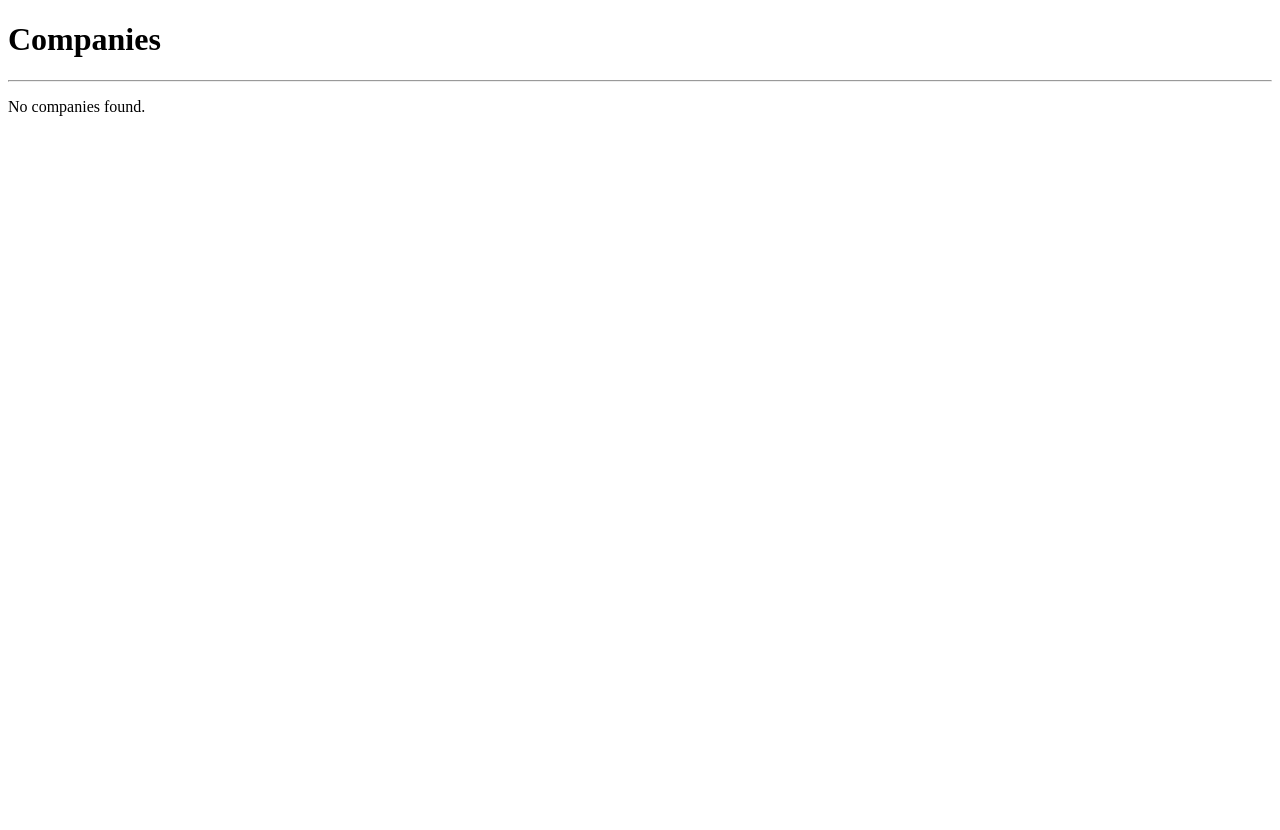
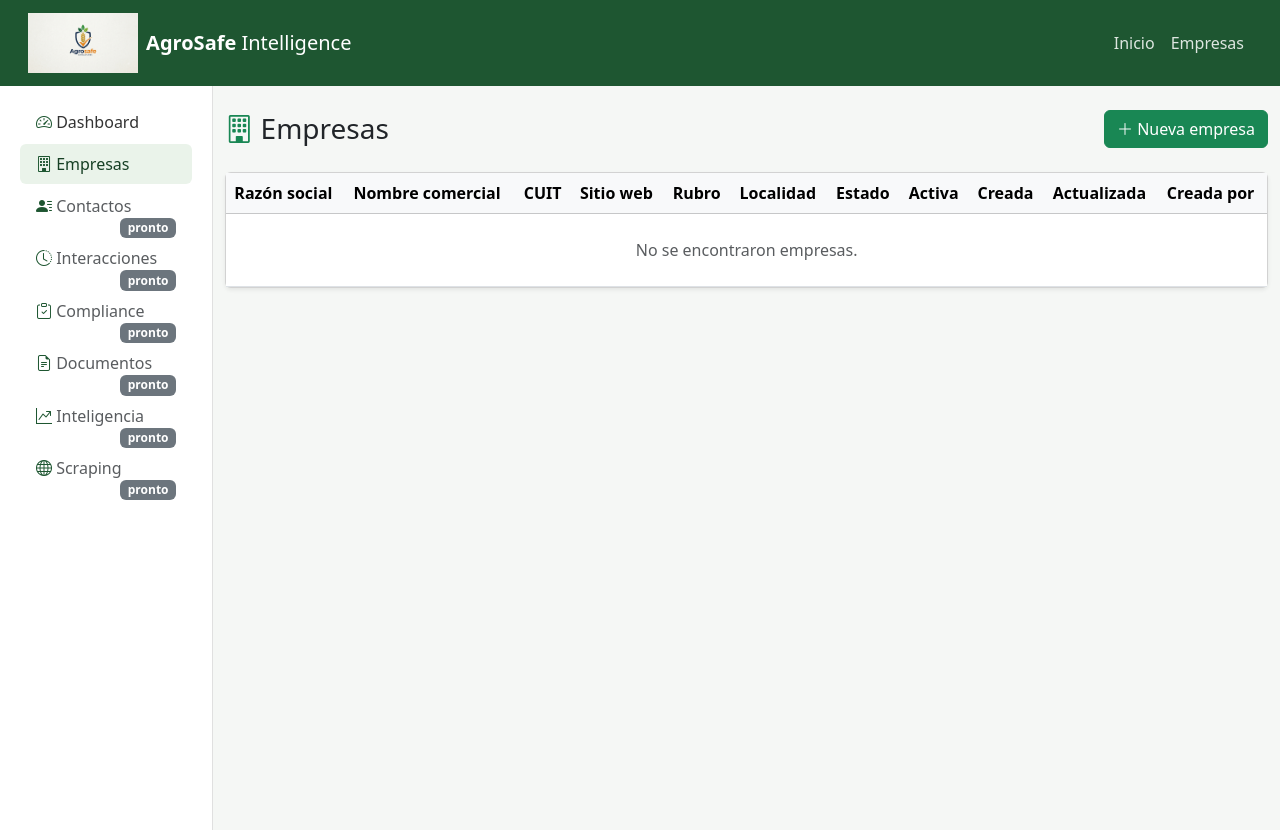
Before and after one commit to Pablo1653/Agrosafe-Intelligence, a Django app: page /companies/ in a window 1280 px wide. Before the commit the page ends 116 px from the top, so only its background shows below. Run offline with Django 5.2, Linux system fonts and the light colour scheme; data that the repository does not hold is empty; some libraries are stand-ins or nearby versions.

Commit message:
companies represented as templates

```diff
--- a/agrosafe/settings.py
+++ b/agrosafe/settings.py
@@ -117,3 +117,4 @@ USE_TZ = True
 # https://docs.djangoproject.com/en/6.0/howto/static-files/
 
 STATIC_URL = 'static/'
+STATICFILES_DIRS = [BASE_DIR / "static"]
--- a/apps/companies/templates/companies/company_list.html
+++ b/apps/companies/templates/companies/company_list.html
@@ -1,26 +1,83 @@
+{% extends "base.html" %}
 
+{% block title %}Empresas | AgroSafe Intelligence{% endblock %}
 
-<!DOCTYPE html>
-<html lang="en">
-<head>
-    <meta charset="UTF-8">
-    <title>Companies</title>
-</head>
-<body>
+{% block content %}
+    <div class="d-flex justify-content-between align-items-center mb-4">
+        <h1 class="h3 mb-0"><i class="bi bi-building text-success"></i> Empresas</h1>
+        <a href="#" class="btn btn-success">
+            <i class="bi bi-plus-lg"></i> Nueva empresa
+        </a>
+    </div>
 
-<h1>Companies</h1>
-
-<hr>
-
-{% for company in companies %}
-
-<p>{{ company.business_name }}</p>
-
-{% empty %}
-
-<p>No companies found.</p>
-
-{% endfor %}
-
-</body>
-</html>
+    <div class="card shadow-sm">
+        <div class="card-body p-0">
+            <div class="table-responsive">
+                <table class="table table-hover mb-0 align-middle">
+                    <thead class="table-light">
+                        <tr>
+                            <th>Razón social</th>
+                            <th>Nombre comercial</th>
+                            <th>CUIT</th>
+                            <th>Sitio web</th>
+                            <th>Rubro</th>
+                            <th>Localidad</th>
+                            <th>Estado</th>
+                            <th>Activa</th>
+                            <th>Creada</th>
+                            <th>Actualizada</th>
+                            <th>Creada por</th>
+                        </tr>
+                    </thead>
+                    <tbody>
+                        {% for company in companies %}
+                        <tr data-uuid="{{ company.company_uuid }}">
+                            <td><strong>{{ company.business_name }}</strong></td>
+                            <td>{{ company.trade_name|default:"—" }}</td>
+                            <td>{{ company.cuit|default:"—" }}</td>
+                            <td>
+                                {% if company.website %}
+                                    <a href="{{ company.website }}" target="_blank" rel="noopener">
+                                        <i class="bi bi-box-arrow-up-right"></i> Visitar
+                                    </a>
+                                {% else %}
+                                    —
+                                {% endif %}
+                            </td>
+                            <td>{{ company.industry|default:"—" }}</td>
+                            <td>{{ company.city|default:"—" }}</td>
+                            <td>
+                                {% if company.status == "CLIENT" %}
+                                    <span class="badge bg-success">Cliente</span>
+                                {% elif company.status == "QUALIFIED" %}
+                                    <span class="badge bg-info text-dark">Calificado</span>
+                                {% elif company.status == "INACTIVE" %}
+                                    <span class="badge bg-secondary">Inactivo</span>
+                                {% else %}
+                                    <span class="badge bg-warning text-dark">Prospecto</span>
+                                {% endif %}
+                            </td>
+                            <td>
+                                {% if company.is_active %}
+                                    <span class="badge bg-success-subtle text-success border border-success">Sí</span>
+                                {% else %}
+                                    <span class="badge bg-danger-subtle text-danger border border-danger">No</span>
+                                {% endif %}
+                            </td>
+                            <td>{{ company.created_at|date:"d/m/Y H:i" }}</td>
+                            <td>{{ company.updated_at|date:"d/m/Y H:i" }}</td>
+                            <td>{{ company.created_by|default:"—" }}</td>
+                        </tr>
+                        {% empty %}
+                        <tr>
+                            <td colspan="11" class="text-center text-muted py-4">
+                                No se encontraron empresas.
+                            </td>
+                        </tr>
+                        {% endfor %}
+                    </tbody>
+                </table>
+            </div>
+        </div>
+    </div>
+{% endblock %}
--- /dev/null
+++ b/templates/base.html
@@ -0,0 +1,151 @@
+{% load static %}
+<!DOCTYPE html>
+<html lang="es">
+<head>
+    <meta charset="UTF-8">
+    <meta name="viewport" content="width=device-width, initial-scale=1.0">
+    <title>{% block title %}AgroSafe Intelligence{% endblock %}</title>
+
+    <!-- Bootstrap 5 CSS -->
+    <link href="https://cdnjs.cloudflare.com/ajax/libs/bootstrap/5.3.3/css/bootstrap.min.css" rel="stylesheet">
+    <!-- Bootstrap Icons (para el logo y el menú) -->
+    <link rel="stylesheet" href="https://cdnjs.cloudflare.com/ajax/libs/bootstrap-icons/1.11.3/font/bootstrap-icons.min.css">
+
+    <style>
+        :root {
+            --agro-green: #1e5631;
+            --agro-green-dark: #163f24;
+            --agro-accent: #8bc34a;
+        }
+        body {
+            background-color: #f5f7f5;
+            min-height: 100vh;
+        }
+        /* Navbar */
+        .navbar-agro {
+            background-color: var(--agro-green);
+        }
+        .navbar-agro .navbar-brand {
+            font-weight: 700;
+            color: #fff;
+        }
+        .navbar-agro .navbar-brand i {
+            color: var(--agro-accent);
+        }
+        .navbar-agro .nav-link {
+            color: rgba(255,255,255,0.85);
+        }
+        .navbar-agro .nav-link:hover,
+        .navbar-agro .nav-link.active {
+            color: #fff;
+        }
+        /* Sidebar */
+        .sidebar {
+            background-color: #ffffff;
+            border-right: 1px solid #e0e0e0;
+            min-height: calc(100vh - 56px);
+            padding-top: 1rem;
+        }
+        .sidebar .nav-link {
+            color: #333;
+            border-radius: 6px;
+            margin-bottom: 2px;
+        }
+        .sidebar .nav-link i {
+            width: 1.3rem;
+            color: var(--agro-green);
+        }
+        .sidebar .nav-link.active,
+        .sidebar .nav-link:hover {
+            background-color: #eaf3ea;
+            color: var(--agro-green-dark);
+        }
+        main {
+            padding: 1.5rem;
+        }
+    </style>
+
+    {% block extra_css %}{% endblock %}
+</head>
+<body>
+
+<!-- ===== NAVBAR ===== -->
+<nav class="navbar navbar-expand-lg navbar-agro sticky-top px-3">
+    <div class="container-fluid">
+        <!-- Botón para mostrar/ocultar sidebar en mobile -->
+        <button class="btn btn-outline-light me-2 d-lg-none" type="button" data-bs-toggle="offcanvas" data-bs-target="#sidebarOffcanvas">
+            <i class="bi bi-list"></i>
+        </button>
+
+        <a class="navbar-brand d-flex align-items-center gap-2" href="{% url 'home' %}">
+        <img src="{% static 'img/LogoAgroSafe.png' %}" alt="AgroSafe" height="60"
+         onerror="this.style.display='none'; this.nextElementSibling.style.display='inline-block';">
+        <i class="bi bi-shield-check fs-4" style="display:none;"></i>
+        <span>AgroSafe <span class="fw-light">Intelligence</span></span>
+        </a>
+
+        <button class="navbar-toggler" type="button" data-bs-toggle="collapse" data-bs-target="#navbarContent">
+            <span class="navbar-toggler-icon"></span>
+        </button>
+
+        <div class="collapse navbar-collapse" id="navbarContent">
+            <ul class="navbar-nav ms-auto">
+                <li class="nav-item">
+                    <a class="nav-link" href="{% url 'home' %}">Inicio</a>
+                </li>
+                <li class="nav-item">
+                    <a class="nav-link" href="{% url 'companies:company_list' %}">Empresas</a>
+                </li>
+                {% if request.user.is_authenticated %}
+                <li class="nav-item">
+                    <a class="nav-link" href="{% url 'admin:index' %}">Admin</a>
+                </li>
+                {% endif %}
+            </ul>
+        </div>
+    </div>
+</nav>
+
+<div class="container-fluid">
+    <div class="row">
+
+        <!-- ===== SIDEBAR (desktop) ===== -->
+        <aside class="col-lg-2 d-none d-lg-block sidebar">
+            {% include "partials/_sidebar_nav.html" %}
+        </aside>
+
+        <!-- ===== SIDEBAR (offcanvas, mobile) ===== -->
+        <div class="offcanvas offcanvas-start" tabindex="-1" id="sidebarOffcanvas">
+            <div class="offcanvas-header">
+                <h5 class="offcanvas-title">Menú</h5>
+                <button type="button" class="btn-close" data-bs-dismiss="offcanvas"></button>
+            </div>
+            <div class="offcanvas-body">
+                {% include "partials/_sidebar_nav.html" %}
+            </div>
+        </div>
+
+        <!-- ===== CONTENIDO PRINCIPAL ===== -->
+        <main class="col-lg-10">
+
+            {% if messages %}
+                {% for message in messages %}
+                    <div class="alert alert-{{ message.tags|default:'info' }} alert-dismissible fade show" role="alert">
+                        {{ message }}
+                        <button type="button" class="btn-close" data-bs-dismiss="alert"></button>
+                    </div>
+                {% endfor %}
+            {% endif %}
+
+            {% block content %}{% endblock %}
+
+        </main>
+    </div>
+</div>
+
+<!-- Bootstrap 5 JS Bundle -->
+<script src="https://cdnjs.cloudflare.com/ajax/libs/bootstrap/5.3.3/js/bootstrap.bundle.min.js"></script>
+{% block extra_js %}{% endblock %}
+
+</body>
+</html>
--- /dev/null
+++ b/templates/partials/_sidebar_nav.html
@@ -0,0 +1,52 @@
+{% load static %}
+<ul class="nav flex-column px-2">
+    <li class="nav-item">
+        <a class="nav-link {% if request.resolver_match.url_name == 'home' %}active{% endif %}" href="{% url 'home' %}">
+            <i class="bi bi-speedometer2"></i> Dashboard
+        </a>
+    </li>
+
+    <li class="nav-item">
+        <a class="nav-link {% if 'companies' in request.path %}active{% endif %}" href="{% url 'companies:company_list' %}">
+            <i class="bi bi-building"></i> Empresas
+        </a>
+    </li>
+
+    <!-- Las siguientes apps todavía no tienen vistas/urls: quedan como placeholders -->
+    <li class="nav-item">
+        <a class="nav-link disabled text-muted" href="#" aria-disabled="true">
+            <i class="bi bi-person-lines-fill"></i> Contactos
+            <span class="badge bg-secondary float-end">pronto</span>
+        </a>
+    </li>
+    <li class="nav-item">
+        <a class="nav-link disabled text-muted" href="#" aria-disabled="true">
+            <i class="bi bi-clock-history"></i> Interacciones
+            <span class="badge bg-secondary float-end">pronto</span>
+        </a>
+    </li>
+    <li class="nav-item">
+        <a class="nav-link disabled text-muted" href="#" aria-disabled="true">
+            <i class="bi bi-clipboard-check"></i> Compliance
+            <span class="badge bg-secondary float-end">pronto</span>
+        </a>
+    </li>
+    <li class="nav-item">
+        <a class="nav-link disabled text-muted" href="#" aria-disabled="true">
+            <i class="bi bi-file-earmark-text"></i> Documentos
+            <span class="badge bg-secondary float-end">pronto</span>
+        </a>
+    </li>
+    <li class="nav-item">
+        <a class="nav-link disabled text-muted" href="#" aria-disabled="true">
+            <i class="bi bi-graph-up-arrow"></i> Inteligencia
+            <span class="badge bg-secondary float-end">pronto</span>
+        </a>
+    </li>
+    <li class="nav-item">
+        <a class="nav-link disabled text-muted" href="#" aria-disabled="true">
+            <i class="bi bi-globe"></i> Scraping
+            <span class="badge bg-secondary float-end">pronto</span>
+        </a>
+    </li>
+</ul>
```
Also changed, not shown: apps/core/templates/core/home.html (+20 -2 lines), static/img/LogoAgroSafe.png (added).
